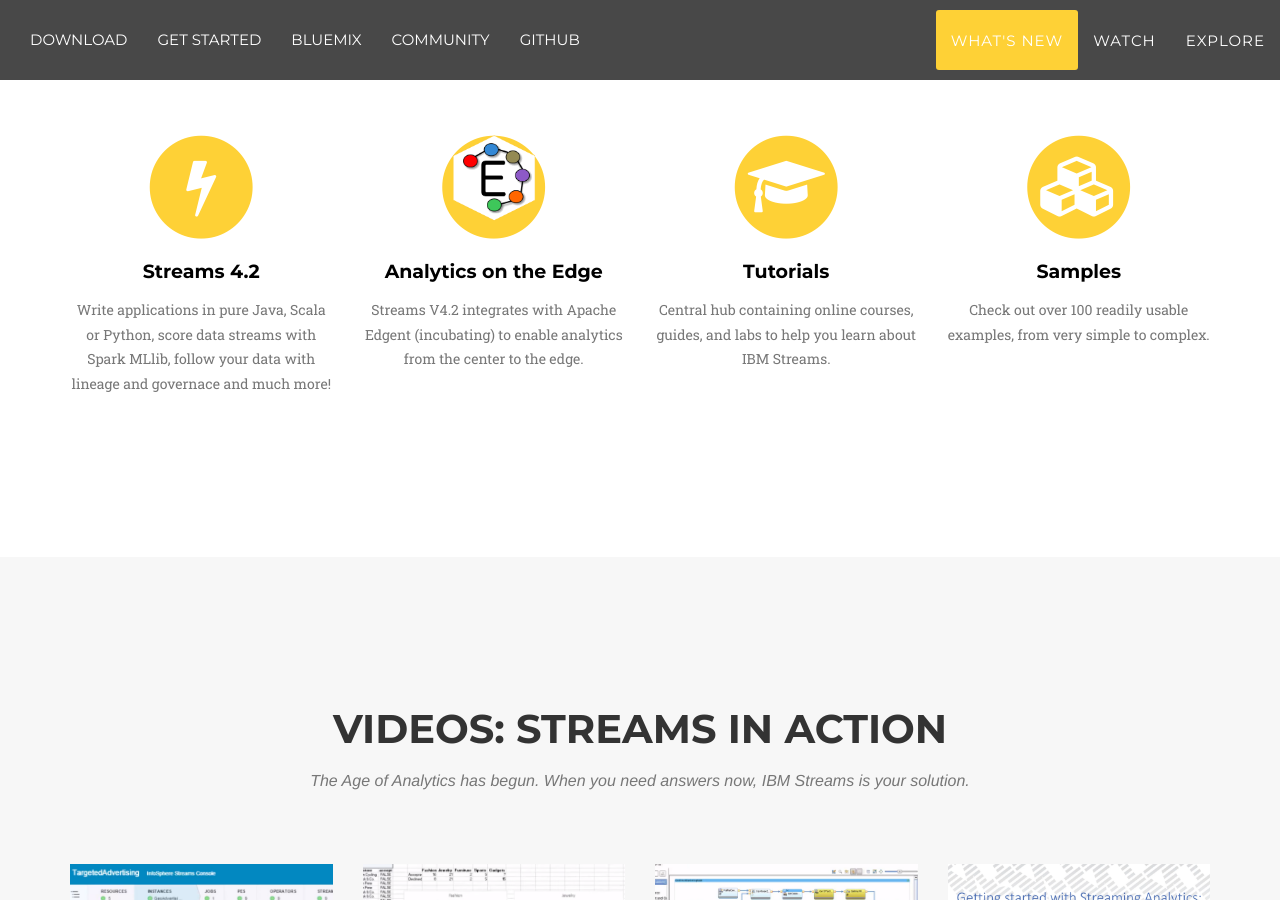
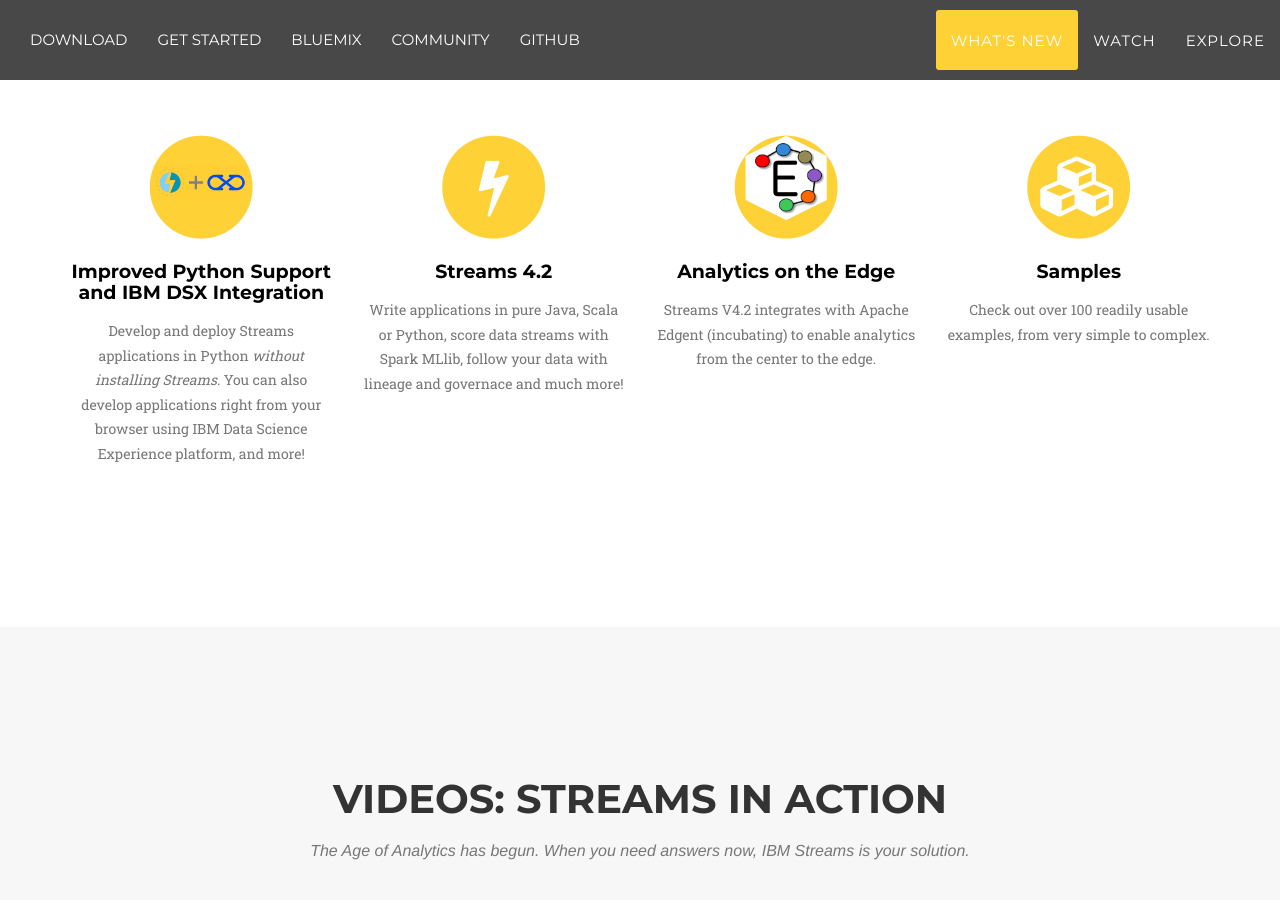
Before and after one commit to IBMStreams/IBMStreams.github.io, a Jekyll site: the page built from index.html, in a window 1280 px wide and 900 px high, scrolled down 693 px. Built offline with Jekyll 4.4.1, drawn with Linux system fonts in a browser that asks for light colours; nearby versions of some CDN libraries; some web fonts are replaced.

Commit message:
add dsx support to what's new

```diff
--- a/_includes/whatsNew.html
+++ b/_includes/whatsNew.html
@@ -8,6 +8,14 @@
                 </div>
             </div>
             <div class="row text-center">
+              <div class="col-lg-3">
+                  <span class="fa-stack fa-4x">
+                      <i class="fa fa-circle fa-stack-2x text-primary"></i>
+                      <a href="https://developer.ibm.com/streamsdev/docs/new-in-streaming-analytics/" class="fa fa-stack-1x fa-inverse icon"><img src="/img/sa_dsx.png" width="77%"></a>
+                  </span>
+                  <h4 class="service-heading"><a href="https://developer.ibm.com/streamsdev/docs/new-in-streaming-analytics/" class="blackLink">Improved Python Support and IBM DSX Integration<br></a></h4>
+                  <p class="text-muted">Develop and deploy Streams applications in Python <i>without installing Streams</i>. You can also develop applications right from your browser using IBM Data Science Experience platform, and more!</p>
+              </div>
                 <div class="col-lg-3">
                     <span class="fa-stack fa-4x">
                         <i class="fa fa-circle fa-stack-2x text-primary"></i>
@@ -27,14 +35,6 @@
                 <div class="col-lg-3">
                     <span class="fa-stack fa-4x">
                         <i class="fa fa-circle fa-stack-2x text-primary"></i>
-                        <a href="https://ibmstreams.github.io/tutorials" data-toggle="modal" class="fa fa-graduation-cap fa-stack-1x fa-inverse icon"></a>
-                    </span>
-                    <h4 class="service-heading"><a href="https://ibmstreams.github.io/tutorials" class="blackLink">Tutorials<br></a></h4>
-                    <p class="text-muted">Central hub containing online courses, guides, and labs to help you learn about IBM Streams.</p>
-                </div>
-                <div class="col-lg-3">
-                    <span class="fa-stack fa-4x">
-                        <i class="fa fa-circle fa-stack-2x text-primary"></i>
                         <a href="https://ibmstreams.github.io/samples/" data-toggle="modal" class="fa fa-cubes fa-stack-1x fa-inverse icon"></a>
                     </span>
                     <h4 class="service-heading"><a href="https://ibmstreams.github.io/samples/" class="blackLink">Samples<br></a></h4>
```
Also changed, not shown: img/sa_dsx.png (added).
